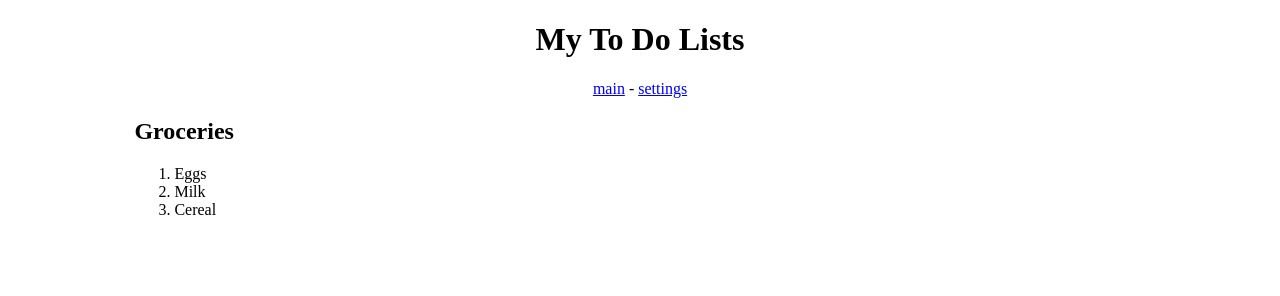
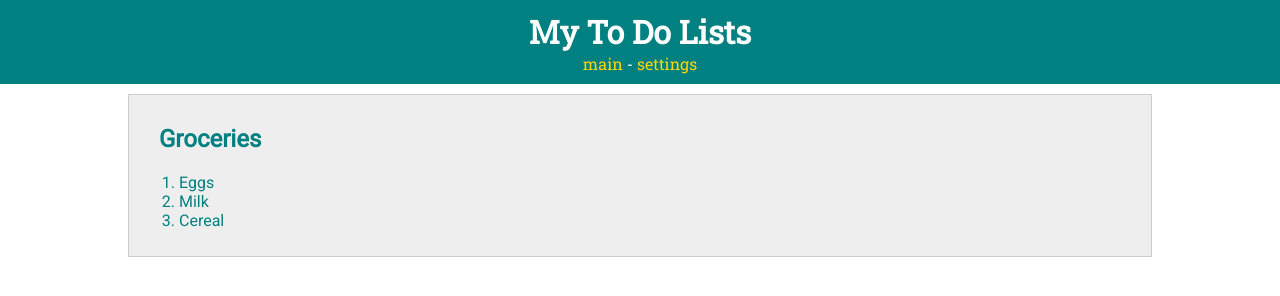
Before and after one commit to victorialiang/pui, a plain HTML site: page week4_lab/list.html in a window 1280 px wide. Drawn offline with Linux system fonts and the light colour scheme.

Commit message:
finished lab4

```diff
--- a/week4_lab/list.html
+++ b/week4_lab/list.html
@@ -3,6 +3,9 @@
 <head>
     <!-- styles -->
       <link rel="stylesheet" type="text/css" href="style.css">
+
+    <!-- fonts -->
+      <link href="https://fonts.googleapis.com/css?family=Roboto|Roboto+Slab" rel="stylesheet">
 
     <title>ToDo App</title>
     <meta charset="UTF-8">
--- a/week4_lab/style.css
+++ b/week4_lab/style.css
@@ -1,8 +1,52 @@
+
+
+body {
+    margin: 0;
+    color: teal;
+    font-family: 'Roboto', sans-serif;
+
+}
+
+/*********** HEADER ************/
 header {
     text-align: center;
+    padding: 10px;
+    background-color: teal;
+    color: white;
+    font-family: 'Roboto Slab', serif;
+
 }
 
+h1 {
+    margin: 0;
+}
+
+header a {
+    color: gold;
+    text-decoration: none;
+}
+
+/*********** LISTS ************/
 #todo-lists {
     margin: 0 auto;
     width: 80%;
+    padding-top: 10px;
 }
+
+.list {
+    padding: 10px;
+    margin-bottom: 10px;
+    background-color: #eeeeee;
+    border: 1px solid #cccccc;
+
+}
+
+.list-title {
+    margin-left: 20px;
+}
+
+
+.list a {
+    color: teal;
+    text-decoration: none;
+}
```
Also changed, not shown: week4_lab/index.html (+3 -0 lines).
